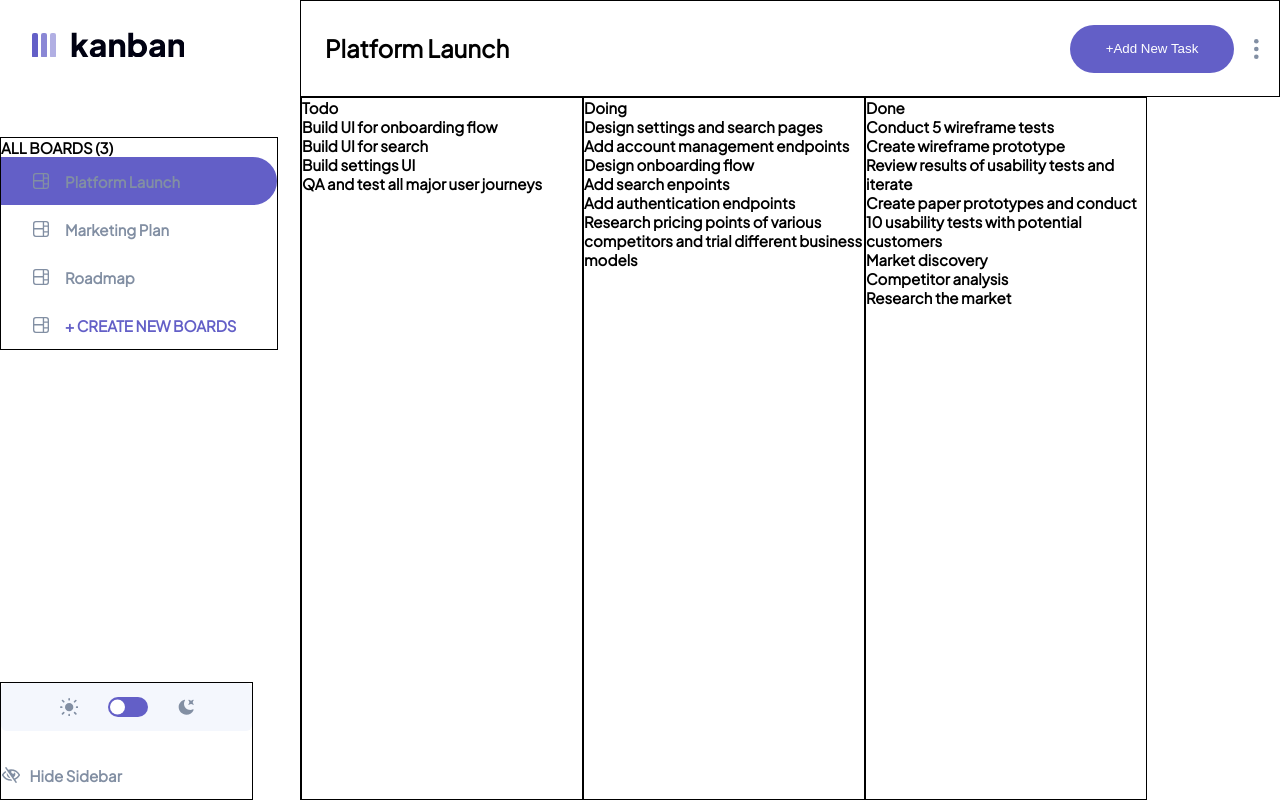
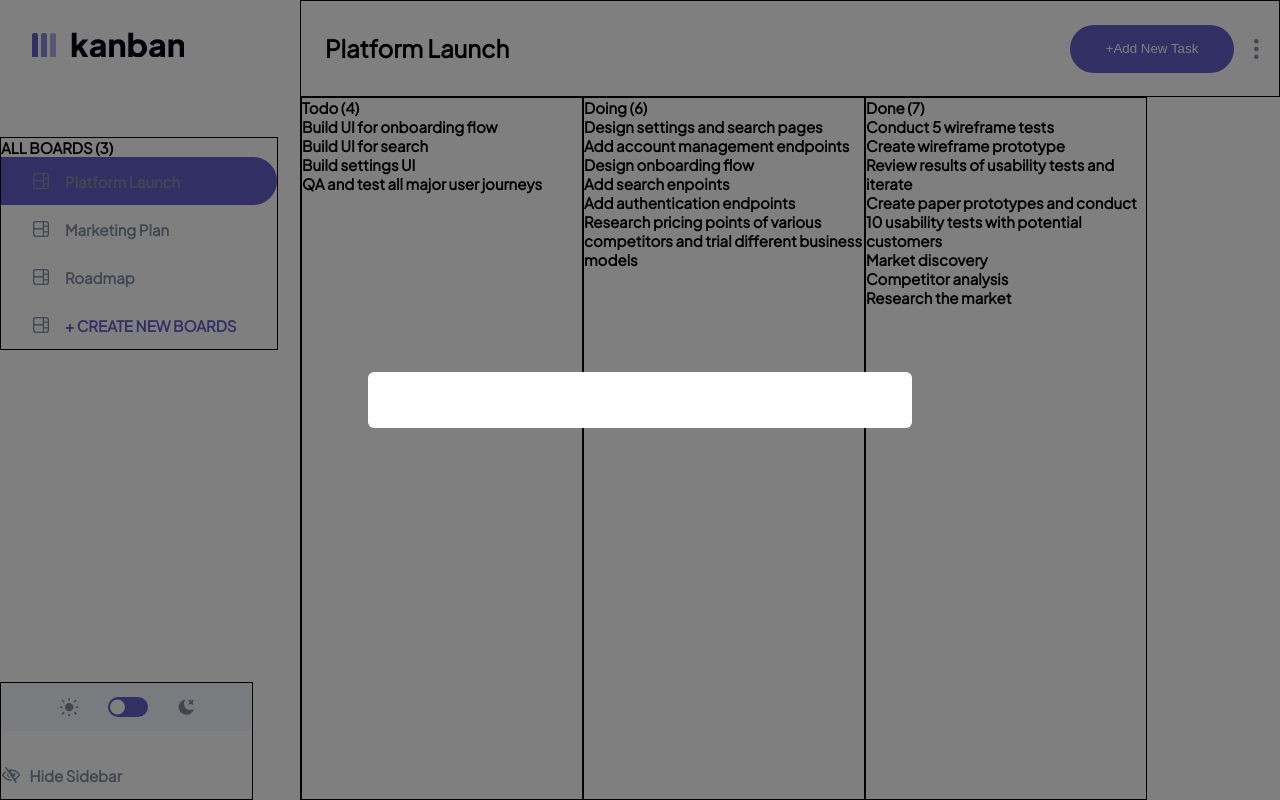
Before and after one commit to jlee380/kanbanClone, a React (Create React App) app: page / in a window 1280 px wide. Both pictures are taken after a click on the button "+Add New Task". Built offline with nearby package versions, Linux system fonts and the light colour scheme.

Commit message:
modal turned into a reusable component depending on where it triggered

```diff
--- a/src/App.js
+++ b/src/App.js
@@ -10,7 +10,7 @@ import SideBar from "./components/SideBar";
 import Header from "./components/Header";
 import Dashboard from "./components/Dashboard";
 import UnhideButton from "./components/UnhideBar";
-import ModalEditTasks from "./components/ModalEditTasks";
+import Modal from "./components/Modal";
 
 const MainApp = styled.div`
 	display: grid;
@@ -44,7 +44,8 @@ function App() {
 	const [boards, setBoards] = useState([""]);
 	const [active, setActive] = useState(0);
 	const [loading, setLoading] = useState(true);
-	const [isModalOpen, setIsModalOpen] = useState(false);
+	const [isModalOpen, setIsModalOpen] = useState(null);
+	const [selectedTask, setSelectedTask] = useState({});
 
 	const addBoard = () => {
 		const newBoardList = [...boards];
@@ -54,7 +55,6 @@ function App() {
 
 	useEffect(() => {
 		setBoards(data.boards);
-		console.log(boards);
 		setLoading(false);
 	}, []);
 
@@ -75,8 +75,11 @@ function App() {
 							setActive,
 							isModalOpen,
 							setIsModalOpen,
+							selectedTask,
+							setSelectedTask,
 						}}>
-						{isModalOpen ? <ModalEditTasks /> : null}
+						{isModalOpen ? <Modal /> : null}
+						{console.log(isModalOpen)}
 						<MainApp>
 							<Header />
 							<SideBar />
--- a/src/components/Dashboard.js
+++ b/src/components/Dashboard.js
@@ -14,35 +14,40 @@ const Col = styled.div`
 `;
 
 function Dashboard() {
-	const { boards, active, setIsModalOpen, isModalOpen } =
+	const { boards, active, setIsModalOpen, selectedTask, setSelectedTask } =
 		useContext(BoardContext);
 
 	const columns = boards[active].columns;
 	// console.log(columns.map((c) => console.log(c)));
 
-	const handleSubTasks = (e, value) => {
-		// console.log(value);
-		setIsModalOpen(!isModalOpen);
-	};
+	const handleSubTasks = (e, value) => {};
 
 	return (
 		<>
 			<DashboardContainer>
-				{columns.map((col, i) => (
-					<Col key={i}>
-						{col.name}
+				{columns.map((col, colId) => (
+					<Col key={colId}>
+						{col.name} {`(${col.tasks.length})`}
 						<ul>
-							{col.tasks.map((c, i) => (
+							{col.tasks.map((item, i) => (
 								<li
 									key={i}
-									value={c}
-									onClick={(value) => handleSubTasks(value)}>
-									{c.title}
+									onClick={() => {
+										setSelectedTask(
+											item,
+											(item.key = colId),
+											(item.status = col.name),
+											(item.index = i)
+										);
+										setIsModalOpen("view_task");
+									}}>
+									{item.title}
 								</li>
 							))}
 						</ul>
 					</Col>
 				))}
+				{console.log(selectedTask)}
 			</DashboardContainer>
 			{/* <table>
 				<tr>
--- a/src/components/Header.js
+++ b/src/components/Header.js
@@ -2,7 +2,7 @@ import React, { useContext } from "react";
 import styled, { withTheme } from "styled-components";
 import LogoLight from "../assets/logo-light.svg";
 import LogoDark from "../assets/logo-dark.svg";
-import IconEdit from "../assets/icon-vertical-ellipsis.svg";
+import IconDots from "../assets/icon-vertical-ellipsis.svg";
 
 import Button from "./Button";
 
@@ -54,7 +54,7 @@ const Wrapper = styled.div`
 `;
 
 const EditButton = styled.span`
-	background-image: url(${IconEdit});
+	background-image: url(${IconDots});
 	width: 0.5rem;
 	height: 2rem;
 	cursor: pointer;
@@ -62,7 +62,7 @@ const EditButton = styled.span`
 
 function Header() {
 	const { theme } = useContext(ThemeContext);
-	const { boards, active } = useContext(BoardContext);
+	const { boards, active, setIsModalOpen } = useContext(BoardContext);
 	return (
 		<>
 			<HeaderContainer>
@@ -74,7 +74,9 @@ function Header() {
 						{active || active === 0 ? boards[active].name : null}
 					</SelectedBoardName>
 					<Wrapper>
-						<Button>+Add New Task</Button>
+						<Button onClick={() => setIsModalOpen("add_new_task")}>
+							+Add New Task
+						</Button>
 						<EditButton />
 					</Wrapper>
 				</RightContainer>
--- /dev/null
+++ b/src/components/Modal.js
@@ -0,0 +1,44 @@
+import React, { useState, useContext } from "react";
+import styled from "styled-components";
+import { BoardContext } from "../App";
+import ViewTask from "./ViewTask";
+
+const Overlay = styled.div`
+	position: fixed;
+	top: 0;
+	bottom: 0;
+	left: 0;
+	right: 0;
+	width: 100%;
+	height: 100%;
+	z-index: 100;
+	background-color: rgba(0, 0, 0, 0.5);
+	display: flex;
+	justify-content: center;
+	align-items: center;
+`;
+
+const ModalContainer = styled.div`
+	display: flex;
+	flex-direction: column;
+	gap: 2.4rem;
+
+	padding: 3.2rem 3.2rem 2.4rem;
+	background-color: white;
+	width: 48rem;
+	max-height: 95vh;
+	border-radius: 6px;
+`;
+
+function Modal() {
+	const { isModalOpen, setIsModalOpen } = useContext(BoardContext);
+	return (
+		<Overlay>
+			<ModalContainer onClick={() => setIsModalOpen(null)}>
+				{isModalOpen === "view_task" ? <ViewTask /> : null}
+			</ModalContainer>
+		</Overlay>
+	);
+}
+
+export default Modal;
--- a/src/components/ModalEditTasks.js
+++ /dev/null
@@ -1,91 +0,0 @@
-import React, { useState, useContext } from "react";
-import styled from "styled-components";
-import { BoardContext } from "../App";
-
-const Overlay = styled.div`
-	position: fixed;
-	top: 0;
-	bottom: 0;
-	left: 0;
-	right: 0;
-	width: 100%;
-	height: 100%;
-	z-index: 100;
-	background-color: rgba(0, 0, 0, 0.5);
-	display: flex;
-	justify-content: center;
-	align-items: center;
-`;
-
-const ModalContainer = styled.div`
-	background-color: white;
-	width: 48rem;
-	height: 52.3rem;
-	border-radius: 6px;
-`;
-
-const TitleAndEditContainer = styled.div``;
-
-const TaskTitle = styled.li``;
-
-const EditButton = styled.span`
-	// background-image: url();
-`;
-
-const Description = styled.div``;
-
-const SubTaskContainer = styled.div``;
-
-const SubTaskCount = styled.div``;
-
-const SubTaskCheckBoxes = styled.div``;
-
-const StatusContainer = styled.div``;
-
-const StatusHeading = styled.div``;
-const StatusDropDown = styled.div``;
-
-const TaskLists = (title) => {
-	const [selectedTask, setSelectedTask] = useState({});
-
-	return <li onClick={() => setSelectedTask()}>{}</li>;
-};
-
-function Modal() {
-	const { active, boards, isModalOpen, setIsModalOpen } =
-		useContext(BoardContext);
-	const columns = boards[active].columns;
-	const tasks = [];
-
-	columns.map((c) => tasks.push(c.tasks));
-	// console.log(columns);
-	tasks.map((task) => task.map((t) => t.title));
-	// console.log(tasks);
-
-	const getTaskTitle = (e) => {
-		console.log(e.target.value);
-	};
-
-	return (
-		<Overlay>
-			<ModalContainer onClick={() => setIsModalOpen(!isModalOpen)}>
-				<TitleAndEditContainer>
-					<TaskLists columns={columns} />
-					{boards[active].title}
-					<EditButton />
-				</TitleAndEditContainer>
-				<Description></Description>
-				<SubTaskContainer>
-					<SubTaskCount></SubTaskCount>
-					<SubTaskCheckBoxes></SubTaskCheckBoxes>
-				</SubTaskContainer>
-				<StatusContainer>
-					<StatusHeading></StatusHeading>
-					<StatusDropDown></StatusDropDown>
-				</StatusContainer>
-			</ModalContainer>
-		</Overlay>
-	);
-}
-
-export default Modal;
--- /dev/null
+++ b/src/components/ViewTask.js
@@ -0,0 +1,60 @@
+import { useState, useEffect, useContext } from "react";
+import styled from "styled-components";
+import { BoardContext } from "../App";
+
+import IconDots from "../assets/icon-vertical-ellipsis.svg";
+
+const TitleAndEditContainer = styled.div`
+	display: flex;
+	justify-content: space-between;
+`;
+
+const TaskTitle = styled.h3``;
+
+const EditButton = styled.span`
+	background-image: url(${IconDots});
+	width: 0.5rem;
+	height: 2rem;
+`;
+
+const Description = styled.div``;
+
+const SubTaskContainer = styled.div``;
+
+const SubTaskCount = styled.div``;
+
+const SubTaskCheckBoxes = styled.div``;
+
+const StatusContainer = styled.div``;
+
+const StatusHeading = styled.div``;
+const StatusDropDown = styled.div``;
+
+function ViewTask() {
+	const { selectedTask } = useContext(BoardContext);
+	const subTasks = selectedTask.subTasks;
+	// console.log(subTasks.map((s) => s.name));
+	useEffect(() => {
+		console.log(selectedTask);
+	}, []);
+
+	return (
+		<>
+			<TitleAndEditContainer>
+				<TaskTitle>{selectedTask.title}</TaskTitle>
+				<EditButton />
+			</TitleAndEditContainer>
+			<Description>{selectedTask.description}</Description>
+			<SubTaskContainer>
+				{/* <SubTaskCount>{`SubTasks ${} of ${}`}</SubTaskCount> */}
+				<SubTaskCheckBoxes></SubTaskCheckBoxes>
+			</SubTaskContainer>
+			<StatusContainer>
+				<StatusHeading></StatusHeading>
+				<StatusDropDown></StatusDropDown>
+			</StatusContainer>
+		</>
+	);
+}
+
+export default ViewTask;
```
Also changed, not shown: src/components/Forms/AddNewTask.js (added, +7 -0 lines).
